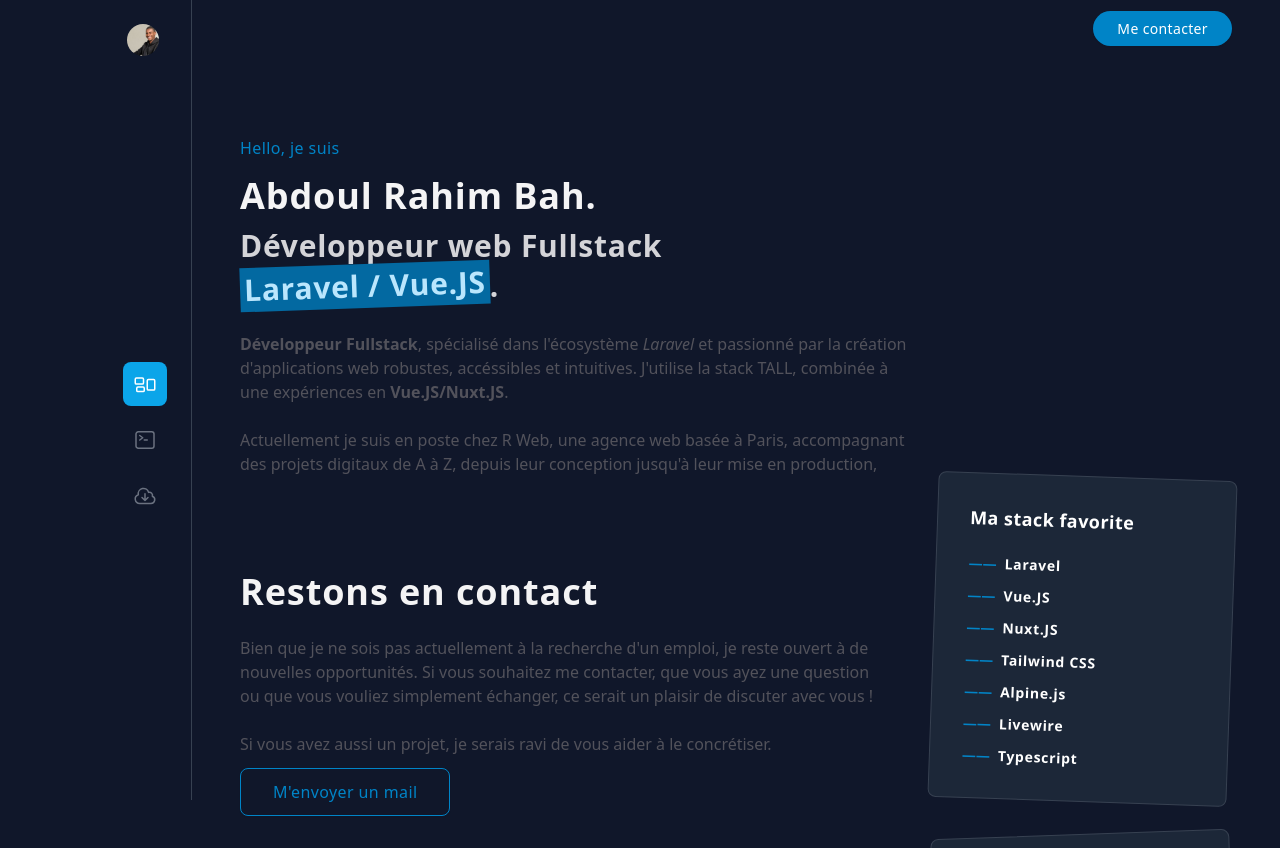
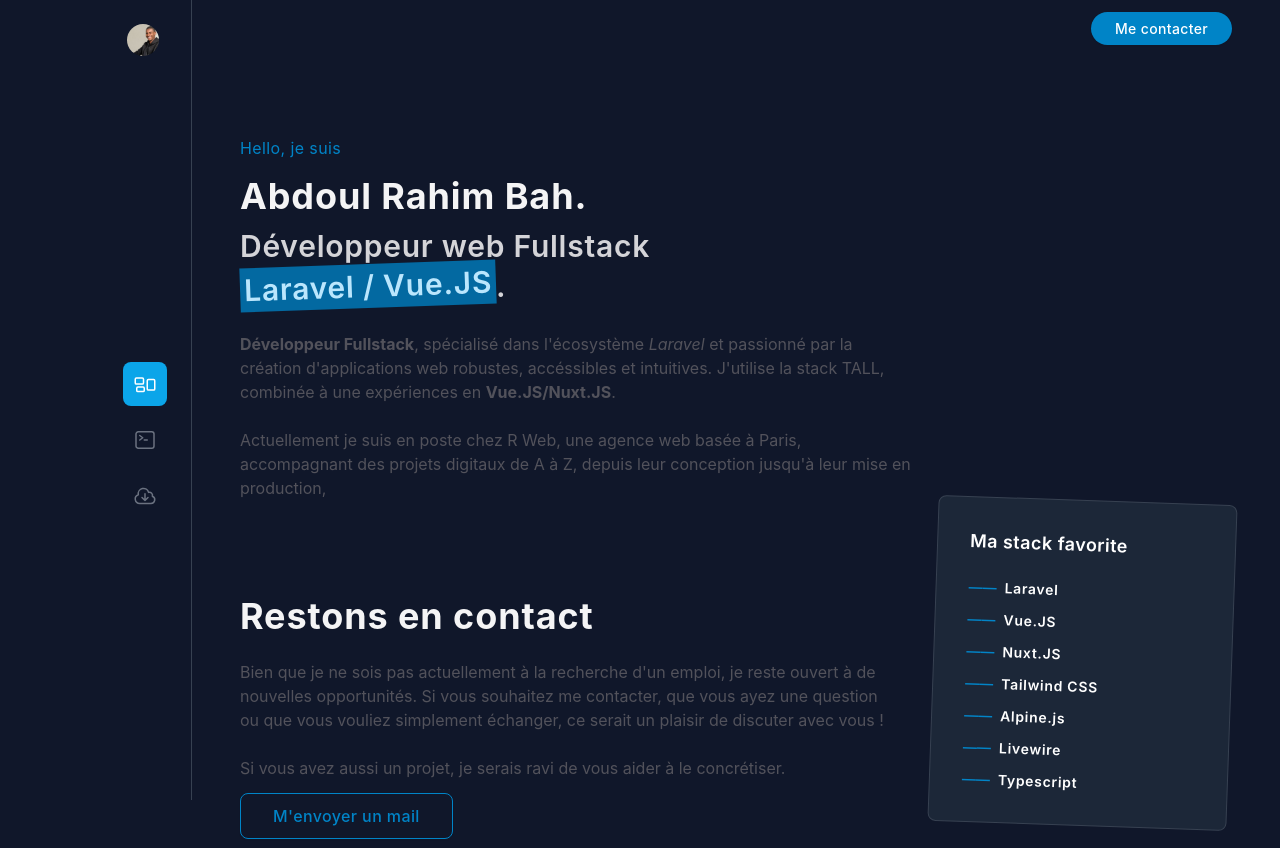
Before and after one commit to abdoul-rb/abdoulrahim, a Nuxt app: page / in a window 1280 px wide. Shown: the top 848 px of the page. Built offline with nearby package versions, Linux system fonts and the light colour scheme.

Commit message:
init tailwind config file

```diff
--- /dev/null
+++ b/tailwind.config.js
@@ -0,0 +1,15 @@
+/** @type {import('tailwindcss').Config} */
+const defaultTheme = require('tailwindcss/defaultTheme')
+
+module.exports = {
+  content: [],
+  theme: {
+    extend: {
+      fontFamily: {
+        sans: ['Nunito', ...defaultTheme.fontFamily.sans],
+        'rubik': ['Rubik', 'sans-serif'],
+      },
+    },
+  },
+  plugins: [],
+}
```
